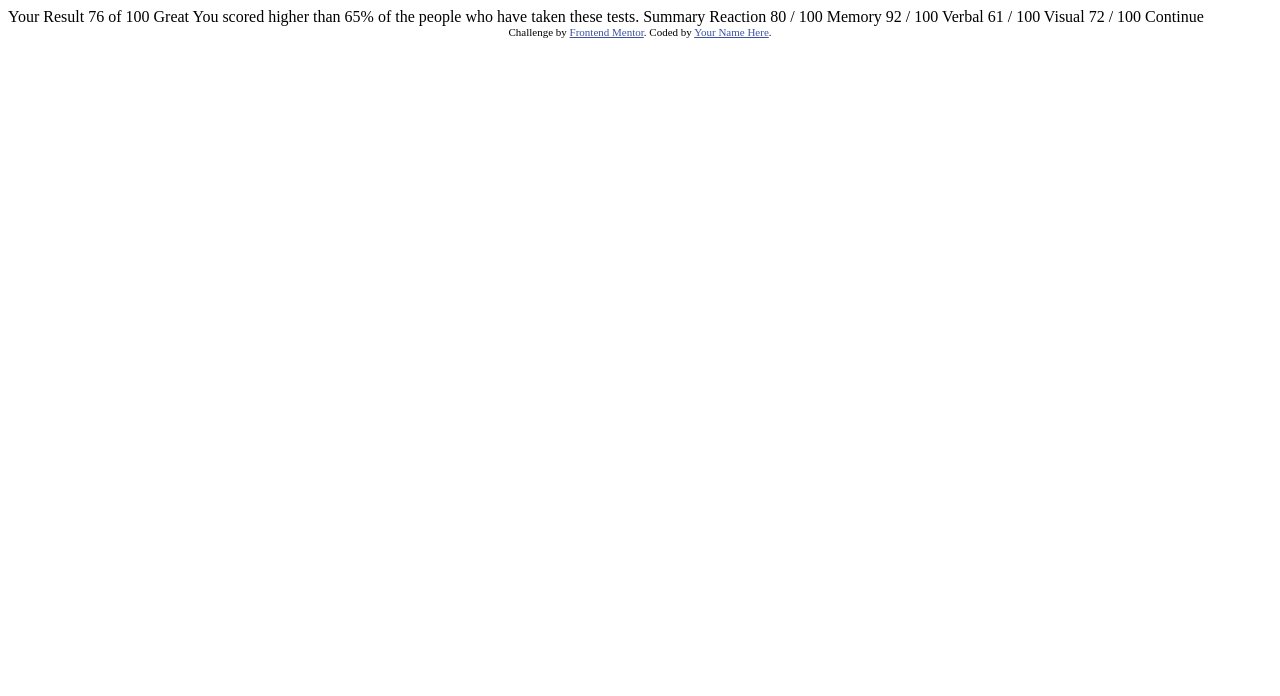
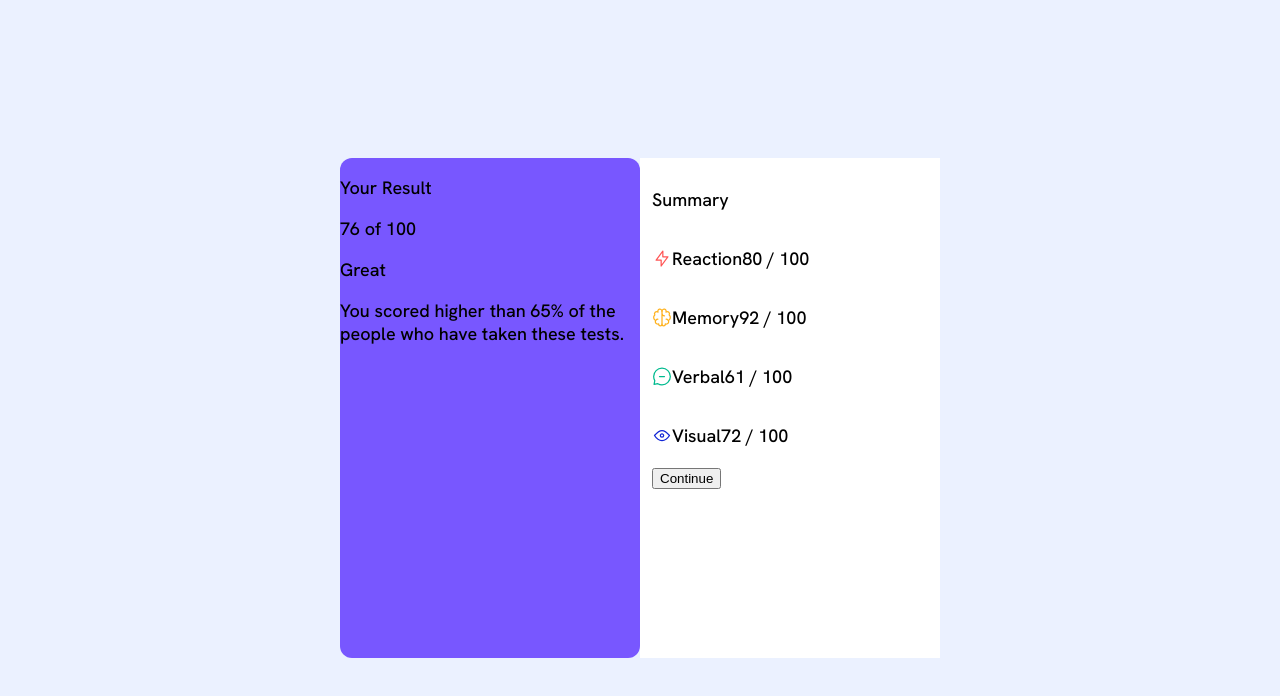
Before and after one commit to davidG199/results-summary-component, a plain HTML site: page index.html in a window 1280 px wide. Drawn offline with Linux system fonts and the light colour scheme.

Commit message:
maquetacion realizada, estilos iniciales

```diff
--- a/index.html
+++ b/index.html
@@ -1,47 +1,142 @@
 <!DOCTYPE html>
 <html lang="en">
   <head>
-  <meta charset="UTF-8">
-  <meta name="viewport" content="width=device-width, initial-scale=1.0"> <!-- displays site properly based on user's device -->
+    <meta charset="UTF-8" />
+    <meta name="viewport" content="width=device-width, initial-scale=1.0" />
+    <!-- displays site properly based on user's device -->
 
-  <link rel="icon" type="image/png" sizes="32x32" href="./assets/images/favicon-32x32.png">
+    <link
+      rel="icon"
+      type="image/png"
+      sizes="32x32"
+      href="./assets/images/favicon-32x32.png"
+    />
+    <link rel="preconnect" href="https://fonts.googleapis.com" />
+    <link rel="preconnect" href="https://fonts.gstatic.com" crossorigin />
+    <link
+      href="https://fonts.googleapis.com/css2?family=Hanken+Grotesk:wght@500;700;800&display=swap"
+      rel="stylesheet"
+    />
 
     <title>Frontend Mentor | Results summary component</title>
 
     <!-- Feel free to remove these styles or customise in your own stylesheet 👍 -->
     <style>
-    .attribution { font-size: 11px; text-align: center; }
-    .attribution a { color: hsl(228, 45%, 44%); }
+      /* .attribution { font-size: 11px; text-align: center; }
+          .attribution a { color: hsl(228, 45%, 44%); } */
+      :root {
+        --Light-slate-blue: hsl(252, 100%, 67%);
+        --Light-royal-blue: hsl(241, 81%, 54%);
+        --Violet-blue: hsla(256, 72%, 46%, 1);
+        --Persian-blue: hsla(241, 72%, 46%, 0);
+        --Light-red: hsl(0, 100%, 67%);
+        --Orangey-yellow: hsl(39, 100%, 56%);
+        --Green-teal: hsl(166, 100%, 37%);
+        --Cobalt-blue: hsl(234, 85%, 45%);
+        --White: hsl(0, 0%, 100%);
+        --Pale-blue: hsl(221, 100%, 96%);
+        --Light-lavender: hsl(241, 100%, 89%);
+        --Dark-gray-blue: hsl(224, 30%, 27%);
+      }
+      body {
+        font-size: 18px;
+        font-family: "Hanken Grotesk", sans-serif;
+        background-color: var(--Pale-blue);
+      }
+      .contenedor {
+        height: 100vh;
+        display: flex;
+        justify-content: center;
+        align-items: center;
+      }
+      .card {
+        display: grid;
+        grid-template-columns: 1fr 1fr;
+        width: 600px;
+        height: 500px;
+        border-radius: 12px;
+      }
+      .resultado {
+        background-color: var(--Light-slate-blue);
+        border-radius: 12px;
+      }
+      .summary{
+        padding: 12px;
+        background-color:var(--White);
+      }
+      .contenido {
+        display: flex;
+        flex-direction: column;
+      }
+      .row {
+        display: flex;
+      }
     </style>
   </head>
   <body>
-
-  Your Result
-  76
-  of 100
-
-  Great
+    <main class="contenedor">
+      <div class="card">
+        <section class="resultado">
+          <p class="title">Your Result</p>
+          <div class="resultado-total">76 of 100</div>
+          <p class="title">Great</p>
+          <p class="p-info">
             You scored higher than 65% of the people who have taken these tests.
-
-  Summary
-
-  Reaction
-  80 / 100
-
-  Memory
-  92 / 100
-
-  Verbal
-  61 / 100
-
-  Visual
-  72 / 100
-
-  Continue
-
-  <div class="attribution">
+          </p>
+        </section>
+        <section class="summary">
+          <p class="title">Summary</p>
+          <div class="contenido">
+            <div class="row">
+              <img
+                src="./assets/images/icon-reaction.svg"
+                alt="icon"
+                class="icon"
+              />
+              <p class="p-content">Reaction</p>
+              <p class="result">80 <span>/ 100 </span></p>
+            </div>
+            <div class="row">
+              <img
+                src="./assets/images/icon-memory.svg"
+                alt="icon"
+                class="icon"
+              />
+              <p class="p-content">Memory</p>
+              <p class="result">92 <span>/ 100 </span></p>
+            </div>
+            <div class="row">
+              <img
+                src="./assets/images/icon-verbal.svg"
+                alt="icon"
+                class="icon"
+              />
+              <p class="p-content">Verbal</p>
+              <p class="result">
+                61
+                <span> / 100 </span>
+              </p>
+            </div>
+            <div class="row">
+              <img
+                src="./assets/images/icon-visual.svg"
+                alt="icon"
+                class="icon"
+              />
+              <p class="p-content">Visual</p>
+              <p class="result">
+                72
+                <span> / 100 </span>
+              </p>
+            </div>
+          </div>
+          <button>Continue</button>
+        </section>
+      </div>
+    </main>
+    <!-- <div class="attribution">
     Challenge by <a href="https://www.frontendmentor.io?ref=challenge" target="_blank">Frontend Mentor</a>.
     Coded by <a href="#">Your Name Here</a>.
-  </div>
+  </div> -->
   </body>
 </html>
```
Also changed, not shown: 2 other files. Lines whose indentation alone changed are shown as unchanged.
